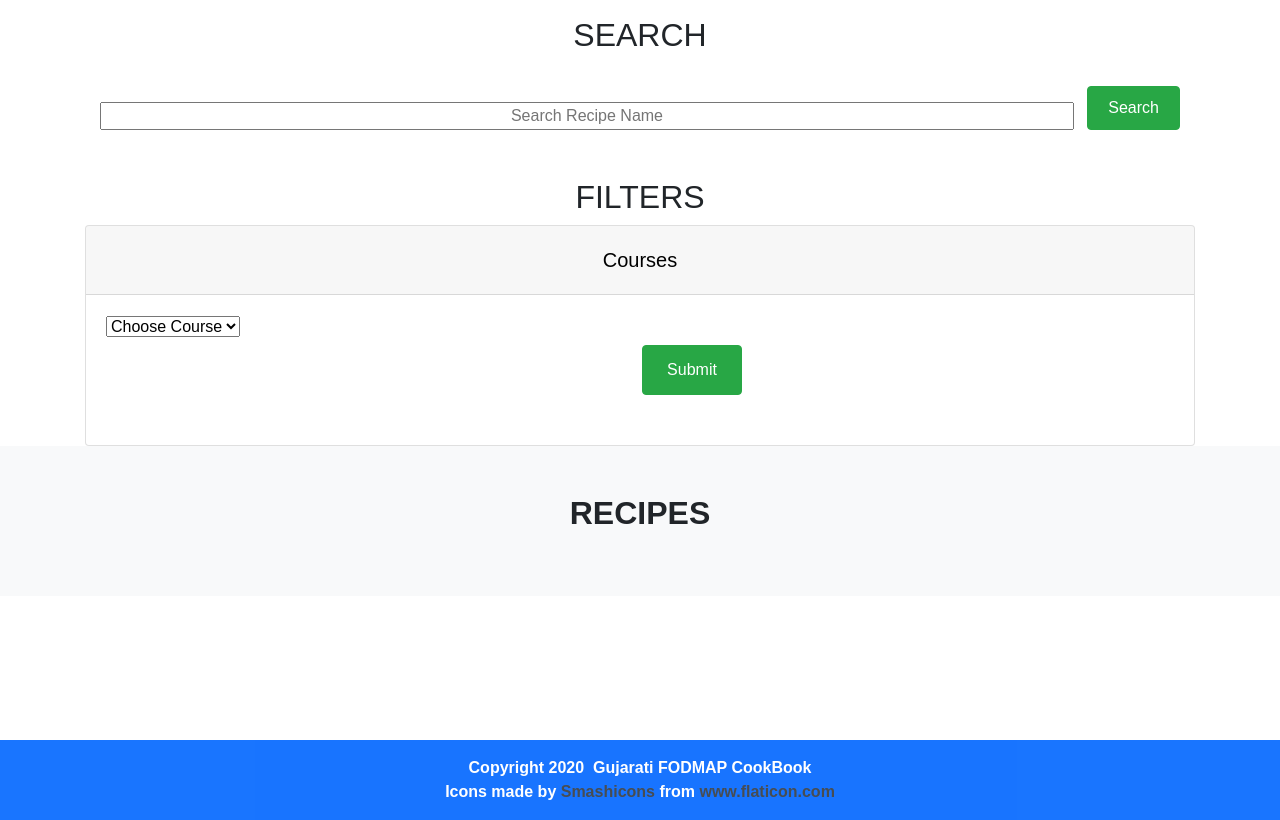
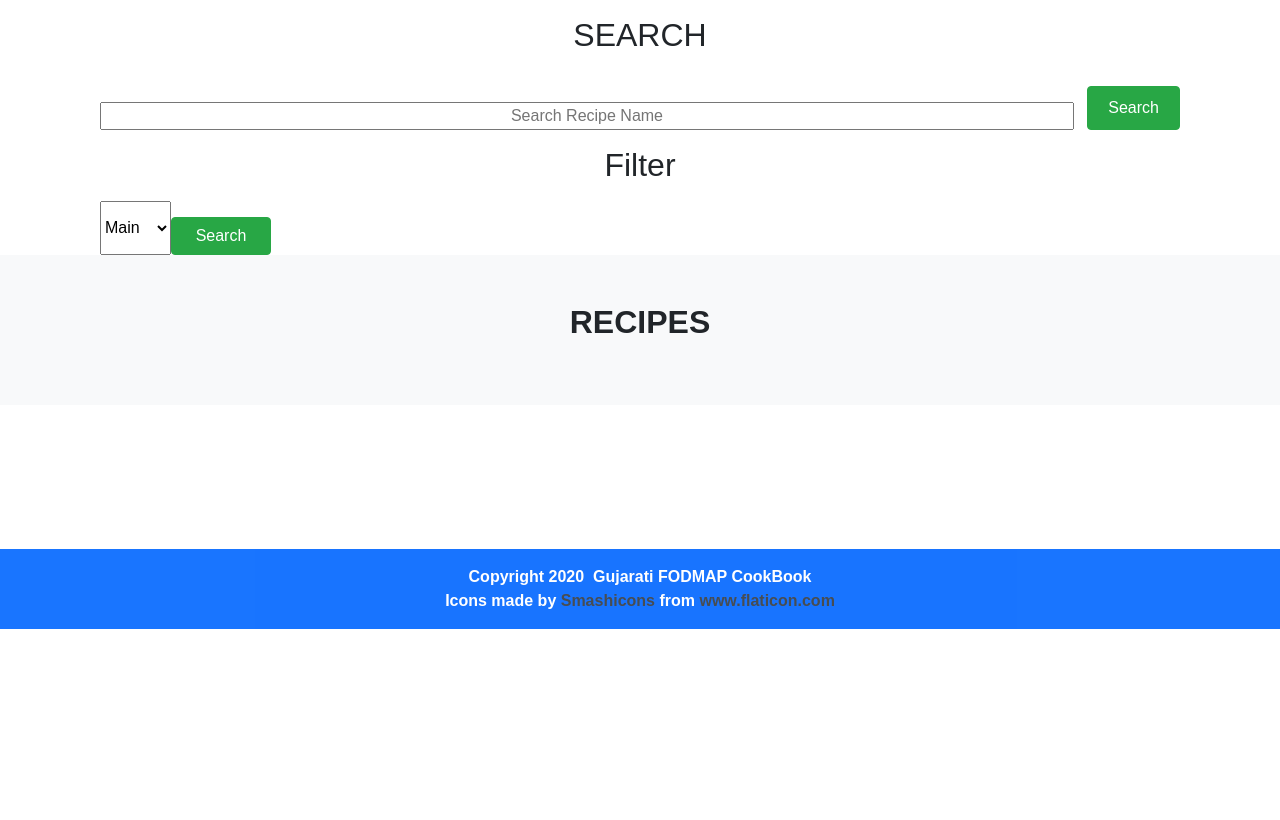
Before and after one commit to pranitastudent/Guju-FODMAP-CookBook, a Flask app: page / in a window 1280 px wide. Shown: the part 757-1577 px from the top of the page. After the commit the page ends 1386 px from the top, so only its background shows below. Run offline with Flask 2, Linux system fonts and the light colour scheme; data that the repository does not hold is empty; some libraries are stand-ins or nearby versions.

Commit message:
Filter function built for courses and works

```diff
--- a/app.py
+++ b/app.py
@@ -77,21 +77,24 @@ def findtask():
 
 # Filter for course only
 
-@app.route('/filtercourses')
+@app.route('/filtercourses', methods=['GET', 'POST'])
 
 def filtercourses():
-    query = request.args.get('query')
 
-    results = mongo.db.tasks.find({"recipe_course" : {"$regex": "query", "$options": "i"}})
+    if request.method == "POST":
+        for i in request.form:
+            if i == "recipe_course":
+                filter_items = []
+                items = request.form.getlist("recipe_course")
+                my_key = request.form
+                for item in items:
+                    for key in my_key:
+                        filter_items.append({key:item})
+                        results = mongo.db.tasks.find({'$and': [{'$or': filter_items}]})
 
-    if results.count():
-        return render_template('filter.html', results=results, query=query, title="Filter")
-    else:
-        flash('No results were found', 'info')
+        print(results.count())
 
-    return render_template('index.html')
-
-
+    return render_template('filter.html', results=results, title="Filter")
 
 
 
@@ -103,6 +106,8 @@ def filtercourses():
 
 
 # Up votes
+
+
 
 
 
--- a/templates/index.html
+++ b/templates/index.html
@@ -37,44 +37,26 @@
 
 
 <!-- Filter -->
-<div class="container">
+
+
+<div class="container text-center">
+  <h2 class="text-center my-3">Filter</h2>
   <div class="row">
-    <div class="col-xs-12 col-md-12 mt-5">
-      <h2 class="text-center">FILTERS</h2>
-      <div id="accordion">
-        <div class="card">
-          <div class="card-header" id="headingOne">
-            <h5 class="mb-0 text-center">
-              <button class="btn btn-link titles" data-toggle="collapse" data-target="#collapseOne" aria-expanded="true"
-                aria-controls="collapseOne">
-                Courses
-              </button>
-            </h5>
-          </div>
-          <div id="collapseOne" class="collapse show" aria-labelledby="headingOne" data-parent="#accordion">
-            <div class="card-body radio">
-              <form action="{{ url_for('filtercourses')}}" method="GET">
-              <select name="recipe_course" id="recipe_course">
-                <option value="" disabled selected>Choose Course</option>
-                <option value="Main" id="Main" >Main</option>
-                <option value="Starter" id="Starter" >Starter</option>
-                <option value="Desert" id="Desert" >Desert</option>
-              </select>
-            </form>
-            <div class="container text-center">
-              <div class="row">
-                <div class="col-sm-6 col-xs-12 text-center">
-                  <button class="btn btn-success filter" type="submit">Submit</button>
-                </div>
-              </div>
-            </div>
-            </div>
-          </div>
+    <div class="col-sm-12 col-xs-12">
+      <form method="POST" action="{{ url_for('filtercourses') }}" class="search-form">
+        <div class="input-field col-sm-12 col-xs-12 d-flex">
+          <select name="recipe_course" id="recipe_course">
+          <option value="Main">Main</option>
+          <option value="Starter">Starter</option>
+          <option value="Desert">Desert</option>
+        </select>
+        <button class="btn btn-success search" type="submit">Search</button>
         </div>
-     </div>
+      </form>
+    </div>
   </div>
 </div>
-</div>
+
 <!-- Recipes -->
 
 <div class="album py-5 bg-light">
```
Also changed, not shown: templates/filter.html (+12 -37 lines).
